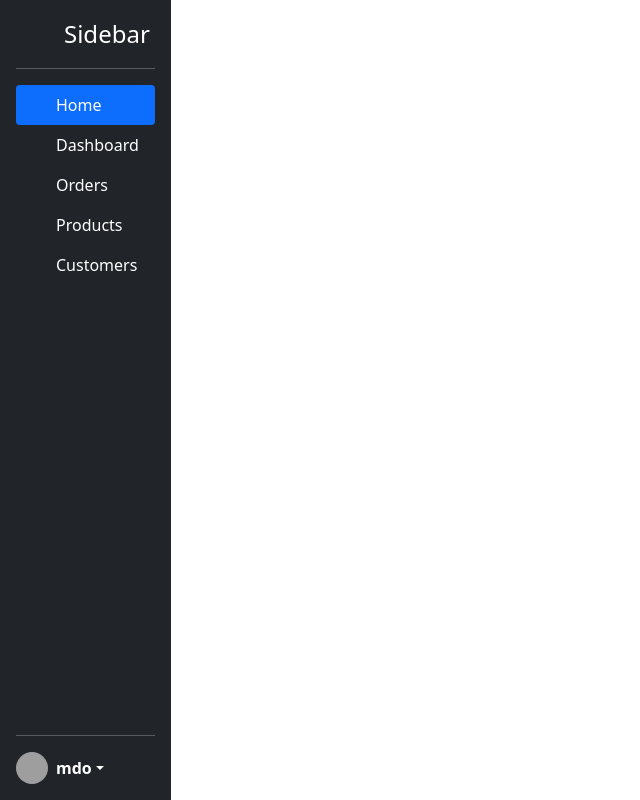
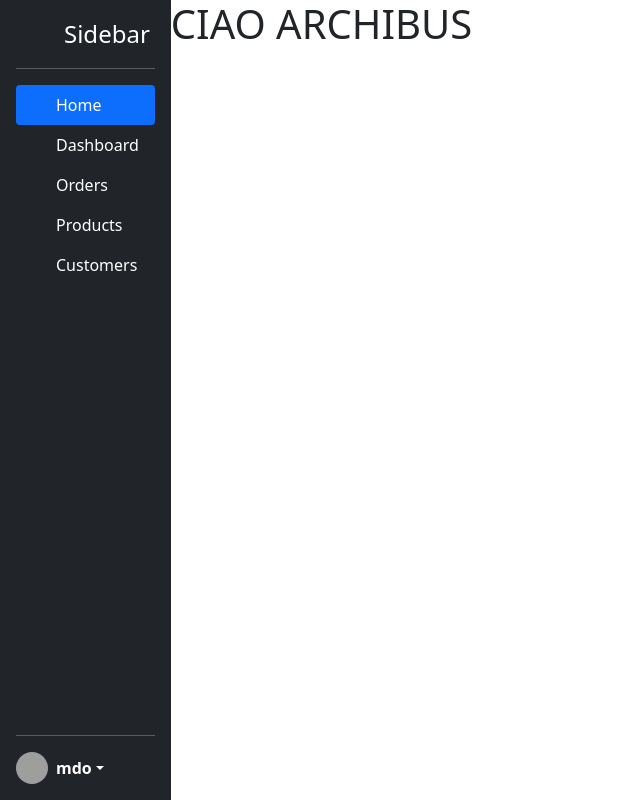
Before and after one commit to smn-barbato91/Corso-React, a React (Vite) app in the folder better-archibus/: page / in a window 1280 px wide. Shown: the whole page, without its empty margins (0-640 px from the left). Built offline with nearby package versions, Linux system fonts and the light colour scheme; grey boxes are pictures that could not be loaded.

Commit message:
hello archibus

```diff
--- a/better-archibus/src/App.jsx
+++ b/better-archibus/src/App.jsx
@@ -1,14 +1,23 @@
+/* eslint-disable no-unused-vars */
 import { useState } from 'react'
-import SideBar from './components/SideBar';
+import {Routes,Route} from 'react-router-dom'
+import Home from './components/Home';
 
 import '../index.css'
+import SideBarSharedLayout from './layouts/SideBarSharedLayout';
 
 function App() {
 
   return (
     <>
       <main className="vh-100">
-        <SideBar/>
+        <Routes>
+          <Route path="/" element={<SideBarSharedLayout/>}>
+            <Route index element={<Home/>}/>
+
+          </Route>
+        </Routes>
+
       </main>
     </>
   )
--- /dev/null
+++ b/better-archibus/src/components/Home.jsx
@@ -0,0 +1,5 @@
+export default function Home() {
+    return (
+        <h1>CIAO ARCHIBUS</h1>
+    )
+}
--- a/better-archibus/src/main.jsx
+++ b/better-archibus/src/main.jsx
@@ -1,9 +1,10 @@
 import React from 'react'
 import ReactDOM from 'react-dom/client'
 import App from './App.jsx'
+import { BrowserRouter } from 'react-router-dom'
 
 ReactDOM.createRoot(document.getElementById('root')).render(
-  <React.StrictMode>
+  <BrowserRouter>
     <App />
-  </React.StrictMode>,
+  </BrowserRouter>,
 )
```
